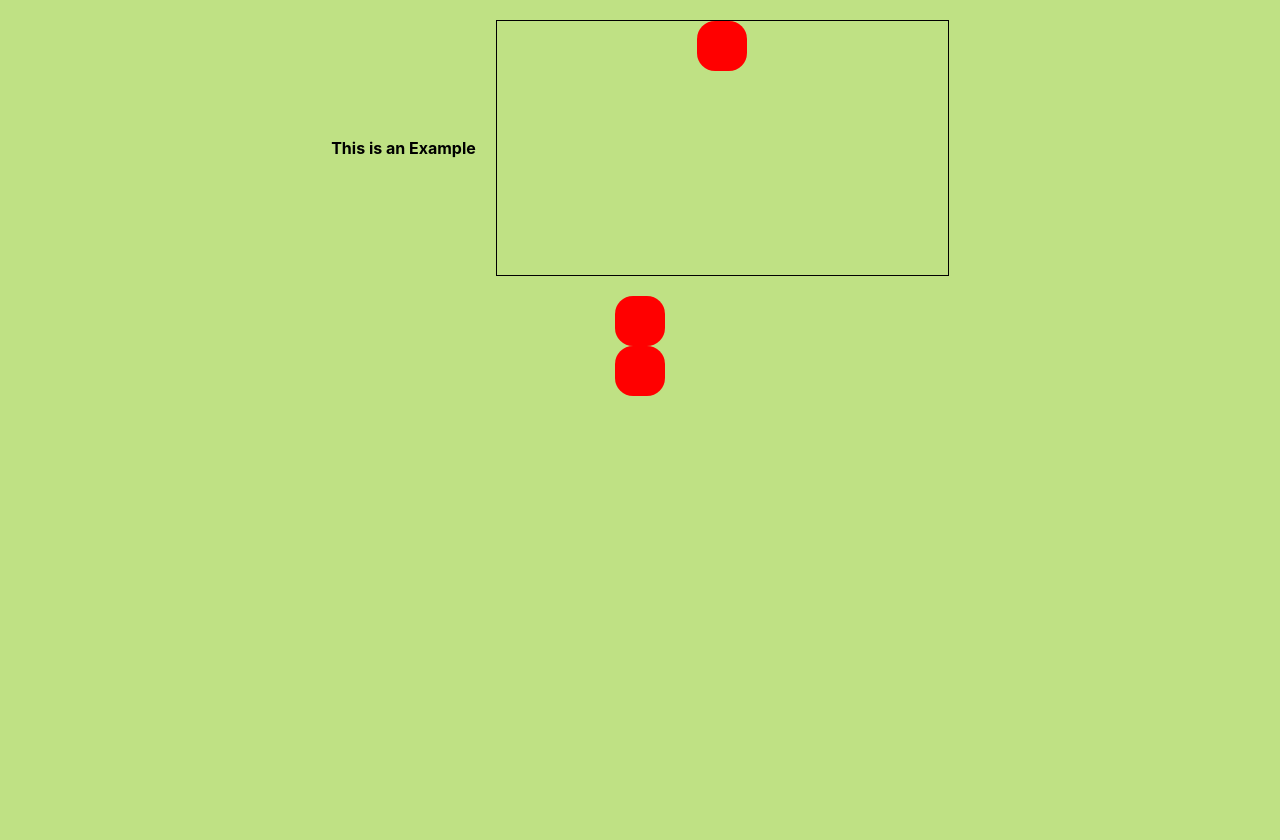
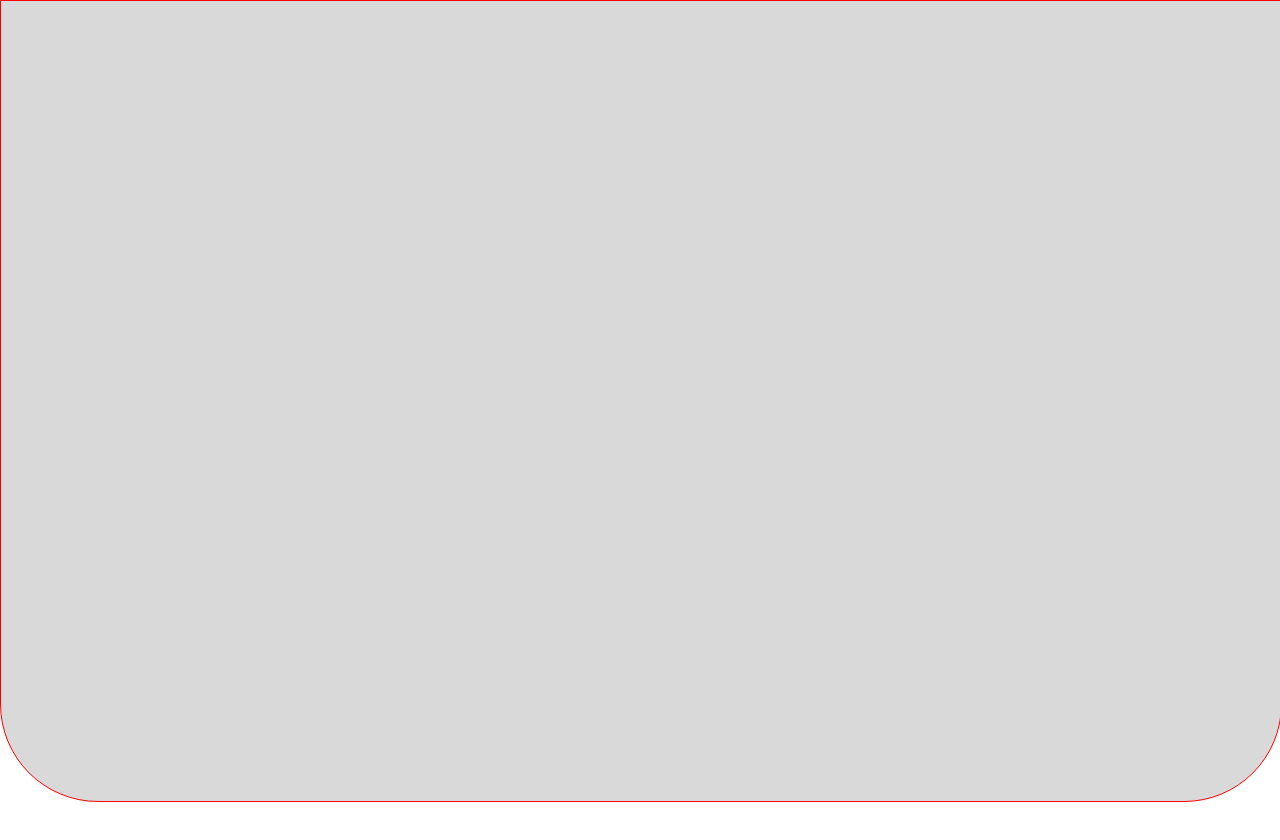
Before and after one commit to A-bdallah-mohamed/CodeCraft-DEMO, a React (Create React App) app: page / in a window 1280 px wide. Shown: the top 840 px of the page. Before the commit the page ends 800 px from the top, so only its background shows below. Built offline with nearby package versions, Linux system fonts and the light colour scheme.

Commit message:
homepage

```diff
--- a/src/App.css
+++ b/src/App.css
@@ -1,35 +1,66 @@
-*{
-margin: 0;
-padding: 0;
-box-sizing: border-box;
-background-color: rgb(191, 225, 132);
-}
-.tempcontainer{
-  width: 100%;
+.website1container{
+  background-color: rgb(222, 247, 255);
   display: flex;
   justify-content: center;
-  gap: 20px;
-  align-items: center;
-  margin-top: 20px;
-padding-bottom: 20px;
+max-width: 100vw;
+  width: auto;
+  overflow-x: hidden;
 }
-.box{
-  width: 50px;
-  height: 50px;
-  background-color: red;
-  border-radius: 18px;
+.container{
+max-width: 100vw;
 }
-.bold{
-  font-weight: bold;
+.website1{
+max-width: 100vw;
+  width: 1380px;
 }
-.websitecontainer{
-  width: 453px;
-  height: 256px;
-  border: 1px solid black;
+.homepage{
+display: flex;
+position: relative;
+align-items: center;
+justify-content: space-between;
+max-width: 100vw;
+height: auto;
+width: 1380px;
+background-color: rgb(217, 217, 217);
+height: 800px;
+border: 1px solid red;
+border-bottom-left-radius: 98px;
+border-bottom-right-radius: 98px;
+z-index: 10;
 }
-.website1homecontainer{
-  width: 100%;
-  max-width: 1360px;
-  display: flex;
-  justify-content: center;
+.seconddiv{
+width: 1380px;
+height: 500px;
+max-width: 100vw;
+z-index: 9;
+background-color: rgb(255, 255, 255);
+position: relative;
+border-bottom-left-radius: 98px;
+border-bottom-right-radius: 98px;
+margin-top: -100px;
 }
+.thirddiv{
+position: relative;
+
+align-items: center;
+justify-content: space-between;
+max-width: 100vw;
+height: auto;
+width: 1380px;
+background-color: rgb(217, 217, 217);
+height: 700px;
+
+z-index: 8;
+margin-top: -100px;
+max-width: 100vw;
+}
+.fourthdiv{
+  position: relative;
+  margin-top: -100px;
+border-radius: 98px;
+max-width: 100vw;
+  height: 300px;
+  width: 1380px;
+  z-index: 9;
+  background-color: white;
+}
--- a/src/App.js
+++ b/src/App.js
@@ -1,16 +1,14 @@
 import logo from './logo.svg';
 import './App.css';
 import Temp from './components/temp';
-import Home from './websites/website1/home';
+import Website1 from './websites/website1/website1';
 import React ,{useState} from 'react';
 function App() {
   const [editable,seteditable] = useState(true)
   return (
-    <>
-<Temp />
-<Home editable={editable}/>
-<Home />
-</>
+    <div className='container'>
+<Website1 />
+</div>
   );
 }
 
--- a/src/components/temp.jsx
+++ b/src/components/temp.jsx
@@ -2,9 +2,6 @@ import React from 'react'
 import Home from '../websites/website1/home'
 export default function Temp() {
   return (
-    <div className='tempcontainer'>
-        <div className='bold'>This is an Example</div>
-        <div className='websitecontainer'><Home /></div>
-    </div>
+<></>
   )
 }
--- a/src/websites/website1/home.jsx
+++ b/src/websites/website1/home.jsx
@@ -1,21 +1,10 @@
 import React , {useState}from 'react'
 
-export default function Home({editable}) {
-  const [borderedBox, setBorderedBox] = useState(null);
-
-  const borderStyle = { border: '2px solid black' };
-
-  const putborder = (component) => {
-    if(editable){
-      setBorderedBox(component);
-    }
-
-  };
-
+export default function Home() {
 
   return (
-    <div className='website1homecontainer'>
-        <div className='box' style={borderedBox === 1 ? borderStyle : {}} onMouseEnter={()=>putborder(1)} onMouseLeave={()=>putborder(0)}></div>
+    <div className='homepage'>
+
     </div>
   )
 }
--- /dev/null
+++ b/src/websites/website1/website1.jsx
@@ -0,0 +1,23 @@
+import React from 'react'
+
+export default function Website1() {
+  return (
+<div className='website1container'>
+    <div className='website1'>
+    <div className='homepage'>
+
+    </div>
+    <div className='seconddiv'>
+
+    </div>
+    <div className='thirddiv'>
+
+      </div>
+      <div className='fourthdiv'>
+
+      </div>
+</div>
+
+</div>
+  )
+}
```
